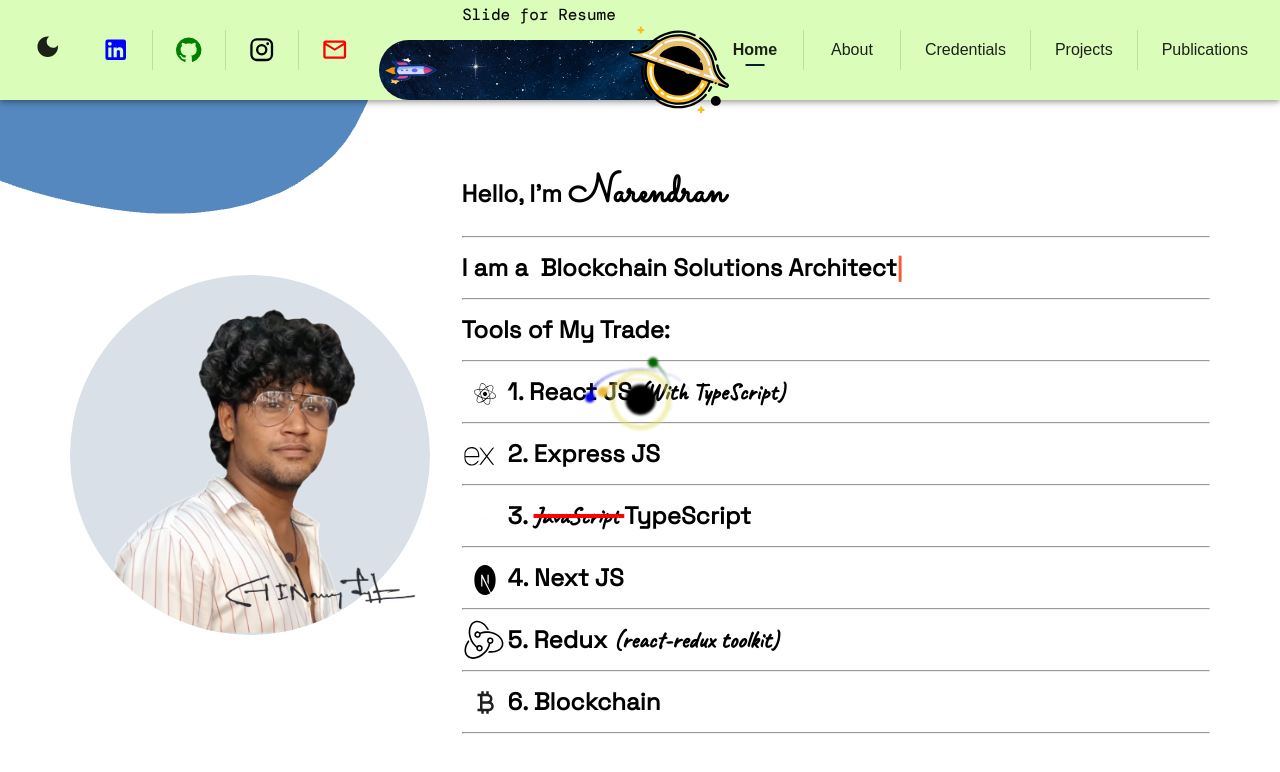
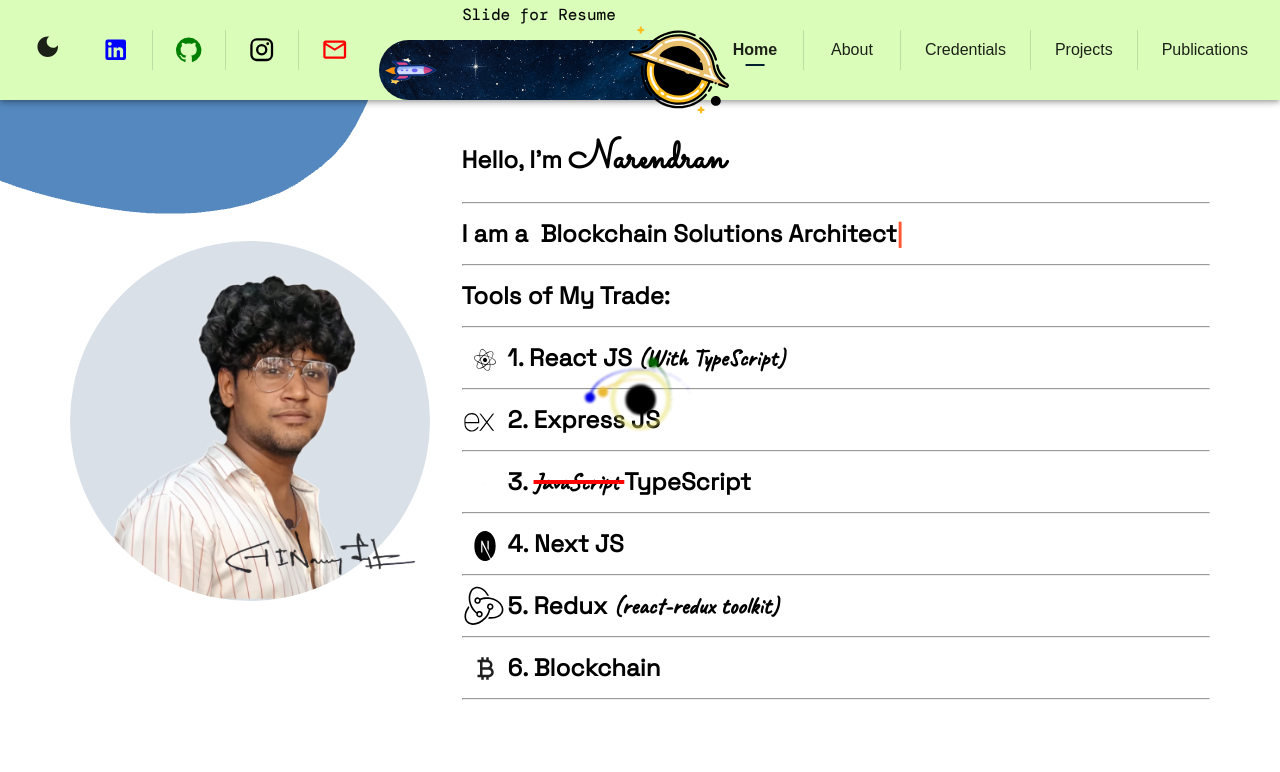
Before and after one commit to YashNarK/my-next-portfolio, a Next.js app: page / in a window 1280 px wide. Shown: the top 772 px of the page. Built offline with nearby package versions, Linux system fonts and the light colour scheme.

Commit message:
minHeight={"100%"}

```diff
--- a/src/app/page.tsx
+++ b/src/app/page.tsx
@@ -2,7 +2,7 @@ import Banner from "@/components/homePageComponents/Banner";
 import { Box } from "@mui/material";
 export default function Home() {
   return (
-    <Box m={0} p={0} height={"100%"} className="home">
+    <Box m={0} p={0} minHeight={"100%"} className="home">
       <Banner />
     </Box>
   );
```
